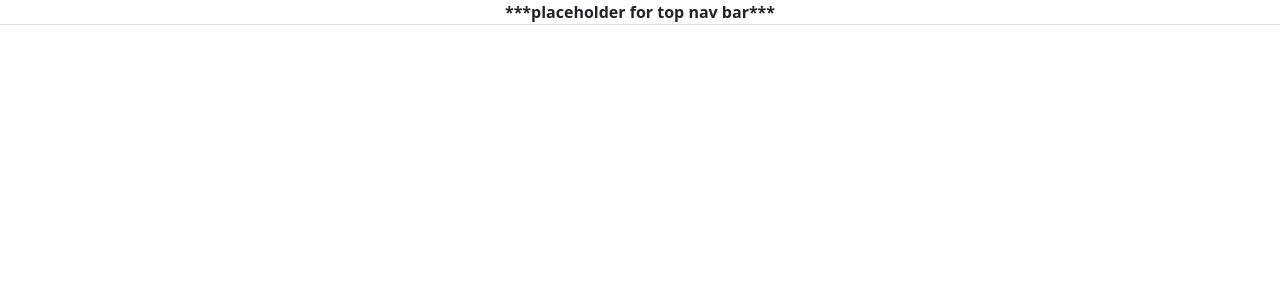
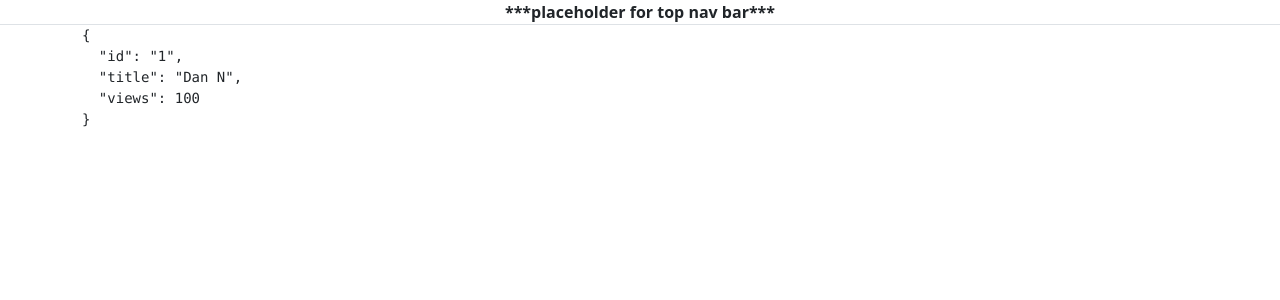
Before and after one commit to dnewingh/angular-labs, an Angular app in the folder ng-reference-guide-001/: page /actors/1 in a window 1280 px wide. Before the commit this address led to /. Shown: the top 300 px of the page. Built offline with nearby package versions, Linux system fonts and the light colour scheme; data requests are answered from the project's data file.

Commit message:
feat(ng-reg-guide-001): Add actor details view with Router module

```diff
--- /dev/null
+++ b/ng-reference-guide-001/src/app/actor-details/actor-details.component.ts
@@ -0,0 +1,25 @@
+import { Component, inject } from '@angular/core';
+import { ActivatedRoute } from '@angular/router';
+import { RemoteActorsService } from '../remote-actors.service';
+import { JsonPipe } from '@angular/common';
+
+@Component({
+  selector: 'app-actor-details',
+  standalone: true,
+  imports: [JsonPipe],
+  template: `
+    <pre>{{actorDetails | json}}</pre>
+  `,
+  styles: ``
+})
+export class ActorDetailsComponent {
+  route: ActivatedRoute = inject(ActivatedRoute);
+  actorId: string = '';
+  actorDetails: {id: string, title: string, views: number} | undefined;
+  remoteActorsService: RemoteActorsService = inject(RemoteActorsService);
+
+  constructor() {
+    this.actorId = this.route.snapshot.params["id"];
+    this.remoteActorsService.getActorDetails(this.actorId).then(res => this.actorDetails = res);
+  }
+}
--- a/ng-reference-guide-001/src/app/actors/actors.component.ts
+++ b/ng-reference-guide-001/src/app/actors/actors.component.ts
@@ -1,7 +1,7 @@
 import { Component, inject } from '@angular/core';
 import { FormsModule } from '@angular/forms';
 import { LocalActorsService } from '../local-actors.service';
-import { ActivatedRoute } from '@angular/router';
+import { ActivatedRoute, Router } from '@angular/router';
 import { RemoteActorsService } from '../remote-actors.service';
 
 @Component({
@@ -30,8 +30,10 @@ import { RemoteActorsService } from '../remote-actors.service';
         <p>Loading...</p>
       } @else {
         <ul>
-          @for(actor of remoteActors; track actor) {
-            <li>{{ actor }}</li>
+          @for(actor of remoteActors; track actor.id) {
+            <li>
+              <button type="button" (click)="navigateToActorDetails(actor.id)">{{ actor.title }}</button>
+            </li>
           }
         </ul>
       }
@@ -44,8 +46,9 @@ export class ActorsComponent {
   localActorsService: LocalActorsService = inject(LocalActorsService);
   componentActors: string[] = [];
   route: ActivatedRoute = inject(ActivatedRoute);
+  router: Router = inject(Router);
   remoteActorsService: RemoteActorsService = inject(RemoteActorsService);
-  remoteActors: string[] = [];
+  remoteActors: {id: string, title: string, views: number}[] = [];
   remoteActorsIsRefreshing: boolean = false;
 
   async addNewItem() {
@@ -59,9 +62,13 @@ export class ActorsComponent {
 
   async getRemoteActors() {
     this.remoteActorsIsRefreshing = true;
-    const actorsResponse: {id: string, title: string, view: number }[] = await this.remoteActorsService.getActors();
-    this.remoteActors = actorsResponse.map(el => el.title);
+    const actorsResponse: {id: string, title: string, views: number }[] = await this.remoteActorsService.getActors();
+    this.remoteActors = actorsResponse;
     this.remoteActorsIsRefreshing = false;
   }
 
+  navigateToActorDetails(id: string) {
+    this.router.navigate(['/actors', id]);
+  }
+
 }
--- a/ng-reference-guide-001/src/app/app.routes.ts
+++ b/ng-reference-guide-001/src/app/app.routes.ts
@@ -3,6 +3,7 @@ import { HomeComponent } from './home/home.component';
 import { ToySelector001Component } from './toy-selector-001/toy-selector-001.component';
 import { ItemParentComponent } from './item-parent/item-parent.component';
 import { ActorsComponent } from './actors/actors.component';
+import { ActorDetailsComponent } from './actor-details/actor-details.component';
 
 export const routes: Routes = [
     {
@@ -24,5 +25,10 @@ export const routes: Routes = [
         path: 'actors',
         component: ActorsComponent,
         title: 'Actors'
+    },
+    {
+        path: 'actors/:id',
+        component: ActorDetailsComponent,
+        title: 'Actor Details'
     }
 ];
--- a/ng-reference-guide-001/src/app/remote-actors.service.ts
+++ b/ng-reference-guide-001/src/app/remote-actors.service.ts
@@ -34,4 +34,9 @@ export class RemoteActorsService {
       return await response.json();
     }
 
+    async getActorDetails(actorId: string) {
+      const response = await fetch(this.url + '/' + actorId);
+      return await response.json();
+    }
+
 }
```
Also changed, not shown: 1 other file (tests, documents, lock files or other folders).
